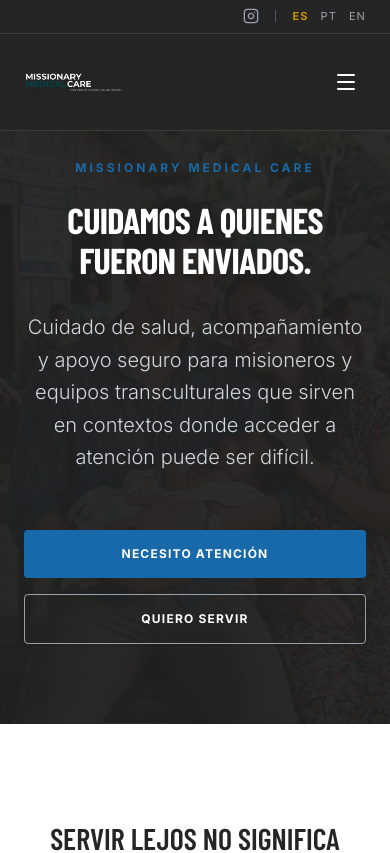
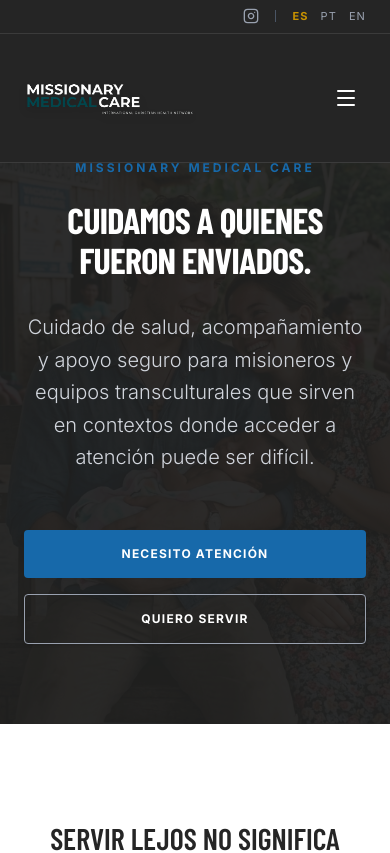
Before and after one commit to drsamuelsilvamed/globalcarenetwork.med, a React (Vite) app: page / in a window 390 px wide. Shown: the top 853 px of the page. Built offline with nearby package versions, Linux system fonts and the light colour scheme.

Commit message:
Fix mobile logo sizing by setting width to 50% instead of constraining height

```diff
--- a/src/components/GCNNavigation.tsx
+++ b/src/components/GCNNavigation.tsx
@@ -115,11 +115,11 @@
 
  {/* Main Navbar - Charcoal Theme */}
  <div className="bg-charcoal py-4 px-6 md:px-12 flex justify-between items-center border-b border-white/10">
-  <Link to="/" className="flex items-center z-50 relative shrink-0 mr-6 w-auto max-w-[320px] md:max-w-[420px] lg:w-1/2 lg:max-w-[520px]">
+  <Link to="/" className="flex items-center z-50 relative shrink-0 mr-4 w-1/2 md:max-w-[420px] lg:max-w-[520px]">
     <img
       src="/3-removebg-preview.png"
       alt="Missionary Medical Care Logo"
-      className="h-16 md:h-20 lg:h-24 xl:h-28 w-auto max-w-full object-contain drop-shadow-lg py-1 transition-all"
+      className="w-full h-auto object-contain object-left drop-shadow-lg transition-all"
     />
   </Link>
 
```
